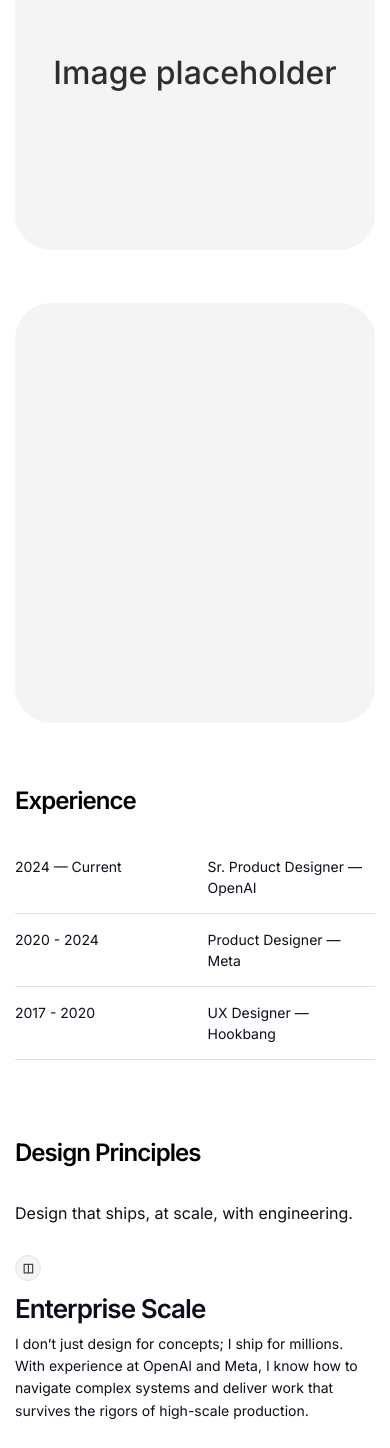
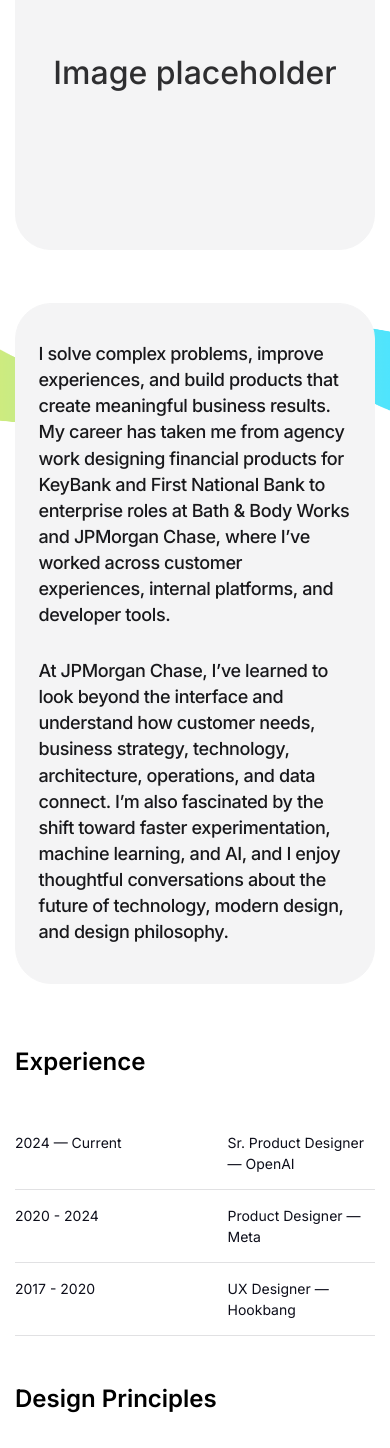
Before and after one commit to Blue-Hundred/2026-Portfolio-Website, a React (Vite) app: page /about in a window 390 px wide. Shown: the part 549-1997 px from the top of the page. Built offline with nearby package versions, Linux system fonts and the light colour scheme.

Commit message:
Refine homepage and about page layout and design system typography

```diff
--- a/src/app/AboutPage.tsx
+++ b/src/app/AboutPage.tsx
@@ -176,18 +176,82 @@ export default function AboutPage() {
         </div>
       </section>
 
-      <section className="max-w-[1200px] mx-auto px-4 sm:px-8 mt-14 sm:mt-16">
+      <section className="relative mt-14 sm:mt-16 overflow-x-hidden">
+        <div className="absolute left-1/2 -translate-x-1/2 -top-14 sm:-top-18 h-[22rem] sm:h-[28rem] w-[155vw] min-w-[1200px] max-w-none pointer-events-none opacity-70 overflow-visible" aria-hidden>
+          <svg viewBox="0 -320 1200 980" className="w-full h-full overflow-visible hero-ribbon-svg" preserveAspectRatio="none">
+            <path
+              className="hero-ribbon-path"
+              d="M-170 344 C -68 122, 170 -190, 350 78 C 502 312, 628 -136, 810 124 C 954 322, 1082 -72, 1282 224"
+              fill="none"
+              stroke="url(#about-center-ribbon)"
+              strokeWidth="145"
+              strokeLinecap="round"
+            >
+              <animate
+                attributeName="d"
+                dur="31s"
+                repeatCount="indefinite"
+                calcMode="spline"
+                keyTimes="0;0.15;0.31;0.48;0.66;0.82;0.92;1"
+                keySplines="0.55 0 0.25 1;0.45 0 0.25 1;0.5 0 0.2 1;0.4 0 0.25 1;0.5 0 0.2 1;0.44 0 0.25 1;0.5 0 0.2 1"
+                values="M-170 344 C -68 122, 170 -190, 350 78 C 502 312, 628 -136, 810 124 C 954 322, 1082 -72, 1282 224;
+M-170 290 C -12 92, 222 -220, 390 128 C 536 384, 702 -56, 832 62 C 970 188, 1122 -140, 1282 260;
+M-170 372 C -104 228, 142 -78, 326 34 C 488 132, 564 -178, 754 150 C 906 386, 1002 22, 1282 172;
+M-170 318 C -42 116, 236 -198, 418 110 C 566 360, 694 -100, 862 120 C 996 292, 1132 -50, 1282 238;
+M-170 384 C -120 258, 124 -46, 312 42 C 474 132, 548 -194, 738 160 C 896 414, 992 40, 1282 160;
+M-170 330 C -54 126, 218 -184, 400 100 C 550 336, 670 -122, 842 132 C 988 326, 1118 -70, 1282 216;
+M-170 352 C -82 184, 164 -126, 346 68 C 500 254, 602 -154, 786 138 C 934 352, 1046 -2, 1282 198;
+M-170 344 C -68 122, 170 -190, 350 78 C 502 312, 628 -136, 810 124 C 954 322, 1082 -72, 1282 224"
+              />
+            </path>
+            <defs>
+              <linearGradient id="about-center-ribbon" x1="0%" y1="0%" x2="100%" y2="0%">
+                <animate attributeName="x1" values="0%;-12%;0%" dur="18s" repeatCount="indefinite" />
+                <animate attributeName="x2" values="100%;112%;100%" dur="18s" repeatCount="indefinite" />
+                <stop offset="0%" stopColor="#ff2247">
+                  <animate attributeName="stop-color" values="#ff2247;#ff6a00;#ffe600;#2cff89;#00d9ff;#3f5bff;#a23dff;#ff2247" dur="18s" repeatCount="indefinite" />
+                </stop>
+                <stop offset="30%" stopColor="#ffe600">
+                  <animate attributeName="stop-color" values="#ffe600;#2cff89;#00d9ff;#3f5bff;#a23dff;#ff2247;#ff6a00;#ffe600" dur="18s" repeatCount="indefinite" />
+                </stop>
+                <stop offset="65%" stopColor="#00d9ff">
+                  <animate attributeName="stop-color" values="#00d9ff;#3f5bff;#a23dff;#ff2247;#ff6a00;#ffe600;#2cff89;#00d9ff" dur="18s" repeatCount="indefinite" />
+                </stop>
+                <stop offset="100%" stopColor="#a23dff">
+                  <animate attributeName="stop-color" values="#a23dff;#ff2247;#ff6a00;#ffe600;#2cff89;#00d9ff;#3f5bff;#a23dff" dur="18s" repeatCount="indefinite" />
+                </stop>
+              </linearGradient>
+            </defs>
+          </svg>
+        </div>
+
+        <div className="relative z-10 max-w-[1200px] mx-auto px-4 sm:px-8">
           <div className="grid grid-cols-1 lg:grid-cols-12">
-          <div className="lg:col-span-12 h-[420px] sm:h-[460px] rounded-[36px] bg-zinc-100 border border-zinc-100" />
+            <div className="lg:col-span-12 rounded-[36px] bg-zinc-100 border border-zinc-100 px-6 sm:px-10 lg:px-14 py-10 sm:py-12 lg:py-14 text-zinc-900">
+              <p
+                className="text-[18px] sm:text-[22px] lg:text-[26px] font-medium text-foreground leading-[1.45] sm:leading-[1.35] lg:leading-[1.32]"
+                style={{ letterSpacing: "-0.4px" }}
+              >
+                I solve complex problems, improve experiences, and build products that create meaningful business results. My career has taken me from agency work designing financial products for KeyBank and First National Bank to enterprise roles at Bath &amp; Body Works and JPMorgan Chase, where I’ve worked across customer experiences, internal platforms, and developer tools.
+              </p>
+              <p
+                className="mt-8 sm:mt-10 text-[18px] sm:text-[22px] lg:text-[26px] font-medium text-foreground leading-[1.45] sm:leading-[1.35] lg:leading-[1.32]"
+                style={{ letterSpacing: "-0.4px" }}
+              >
+                At JPMorgan Chase, I’ve learned to look beyond the interface and understand how customer needs, business strategy, technology, architecture, operations, and data connect. I’m also fascinated by the shift toward faster experimentation, machine learning, and AI, and I enjoy thoughtful conversations about the future of technology, modern design, and design philosophy.
+              </p>
+            </div>
+          </div>
         </div>
       </section>
 
-      <section className="max-w-[1200px] mx-auto px-4 sm:px-8 mt-16 sm:mt-20">
-        <div className="grid grid-cols-1 lg:grid-cols-12 gap-6 sm:gap-10">
-          <h3 className="lg:col-span-6">Experience</h3>
-          <div className="lg:col-span-6 space-y-0">
+      <section className="max-w-[1200px] mx-auto px-4 sm:px-8 mt-16 sm:mt-20 pb-16">
+        <div className="grid grid-cols-1 lg:grid-cols-12 gap-12 lg:gap-10">
+          <div className="lg:col-span-6">
+            <h3>Experience</h3>
+            <div className="mt-10 space-y-0">
               {experiences.map((item) => (
-              <div key={item.title} className="grid grid-cols-[170px_1fr] gap-6 py-4 border-b border-border/70 text-[14px] sm:text-[15px] text-foreground/90">
+                <div key={item.title} className="grid grid-cols-[190px_1fr] gap-6 py-4 border-b border-border/70 text-[14px] sm:text-[15px] text-foreground/90">
                   <span className="text-foreground/75">{item.range}</span>
                   <span>
                     {item.title} — {item.company}
@@ -196,21 +260,16 @@ export default function AboutPage() {
               ))}
             </div>
           </div>
-      </section>
 
-      <section className="max-w-[1200px] mx-auto px-4 sm:px-8 mt-20 sm:mt-24 pb-16">
-        <div className="grid grid-cols-1 lg:grid-cols-12 gap-8 sm:gap-10">
-          <h3 className="lg:col-span-4">Design Principles</h3>
-          <div className="lg:col-span-8">
-            <h5>Design that ships, at scale, with engineering.</h5>
-
-            <div className="mt-8 grid grid-cols-1 sm:grid-cols-2 gap-x-8 gap-y-8">
+          <div className="lg:col-span-6">
+            <h3>Design Principles</h3>
+            <div className="mt-10 grid grid-cols-1 sm:grid-cols-2 gap-x-8 gap-y-8">
               {valueProps.map((item) => (
                 <article key={item.title} className="max-w-[360px]">
                   <div className="w-7 h-7 rounded-full bg-zinc-100 border border-zinc-200 flex items-center justify-center text-[12px] font-semibold text-zinc-700">
                     {item.icon}
                   </div>
-                  <h4 className="mt-3 text-[26px] font-semibold leading-tight">{item.title}</h4>
+                  <h4 className="mt-3">{item.title}</h4>
                   <p className="mt-2 text-[14px] sm:text-[15px] leading-[1.6] text-foreground/65">{item.body}</p>
                 </article>
               ))}
--- a/src/app/components/CustomCursor.tsx
+++ b/src/app/components/CustomCursor.tsx
@@ -1,7 +1,20 @@
 import { useEffect, useRef, useState } from "react";
 
-const INTERACTIVE_SELECTOR = "a, button, [role='button'], [data-cursor='interactive']";
-const LINK_SELECTOR = "a[href]";
+const INTERACTIVE_SELECTOR = [
+  "a[href]",
+  "button",
+  "summary",
+  "label[for]",
+  "input:not([type='hidden'])",
+  "select",
+  "textarea",
+  "[role='button']",
+  "[role='link']",
+  "[onclick]",
+  "[tabindex]:not([tabindex='-1'])",
+  "[contenteditable='true']",
+  "[data-cursor='interactive']",
+].join(", ");
 const MAGNIFY_SELECTOR = "[data-cursor='magnify']";
 
 export function CustomCursor() {
@@ -61,12 +74,12 @@ export function CustomCursor() {
         return;
       }
 
-      const isInteractive = Boolean(target.closest(INTERACTIVE_SELECTOR));
-      const linkElement = target.closest<HTMLAnchorElement>(LINK_SELECTOR);
+      const interactiveElement = target.closest<HTMLElement>(INTERACTIVE_SELECTOR);
+      const isInteractive = Boolean(
+        interactiveElement && !interactiveElement.matches(":disabled, [aria-disabled='true'], [inert]")
+      );
       const magnifyElement = target.closest(MAGNIFY_SELECTOR);
-      const href = linkElement?.getAttribute("href")?.trim() ?? "";
-      const isLink = Boolean(linkElement && href.length > 0);
-      const isMagnifyTarget = Boolean(magnifyElement) || isLink;
+      const isMagnifyTarget = Boolean(magnifyElement) || isInteractive;
 
       outer.classList.toggle("is-hover", isInteractive);
       inner.classList.toggle("is-hover", isInteractive);
--- a/src/app/design-system/DesignSystemShowcase.tsx
+++ b/src/app/design-system/DesignSystemShowcase.tsx
@@ -136,6 +136,13 @@ export default function DesignSystemShowcase() {
               <h3>
                 Heading Level Three
               </h3>
+            </div>
+
+            <div className="space-y-1">
+              <p className="text-xs tracking-widest uppercase text-muted-foreground">H4</p>
+              <h4 className="ds-heading-md">
+                Heading Level Four
+              </h4>
             </div>
 
             <div className="space-y-1">
--- a/src/styles/design-system.css
+++ b/src/styles/design-system.css
@@ -39,6 +39,14 @@
     letter-spacing: -0.01em;
   }
 
+  .ds-heading-md {
+    font-family: var(--font-family-sans);
+    font-size: var(--font-subtitle-1-size);
+    font-weight: var(--font-subtitle-1-weight);
+    line-height: var(--font-subtitle-1-line-height);
+    letter-spacing: var(--font-subtitle-1-letter-spacing);
+  }
+
   .ds-surface-card {
     border: 1px solid var(--border);
     border-radius: var(--radius);
--- a/src/styles/theme.css
+++ b/src/styles/theme.css
@@ -230,7 +230,7 @@
     font-size: 24px;
     font-style: normal;
     font-weight: 600;
-    letter-spacing: -0.96px;
+    letter-spacing: normal;
   }
 
   h4 {
@@ -512,12 +512,19 @@
 @media (hover: hover) and (pointer: fine) {
   body.custom-cursor-enabled,
   body.custom-cursor-enabled a,
+  body.custom-cursor-enabled a[href],
   body.custom-cursor-enabled button,
+  body.custom-cursor-enabled summary,
   body.custom-cursor-enabled [role="button"],
+  body.custom-cursor-enabled [role="link"],
+  body.custom-cursor-enabled [onclick],
+  body.custom-cursor-enabled [tabindex]:not([tabindex="-1"]),
+  body.custom-cursor-enabled [contenteditable="true"],
   body.custom-cursor-enabled input,
   body.custom-cursor-enabled textarea,
   body.custom-cursor-enabled select,
-  body.custom-cursor-enabled label {
+  body.custom-cursor-enabled label,
+  body.custom-cursor-enabled label[for] {
     cursor: none !important;
   }
 }
```
Also changed, not shown: src/app/App.tsx (+27 -23 lines), src/app/design-system/README.md. Lines whose indentation alone changed are shown as unchanged.
